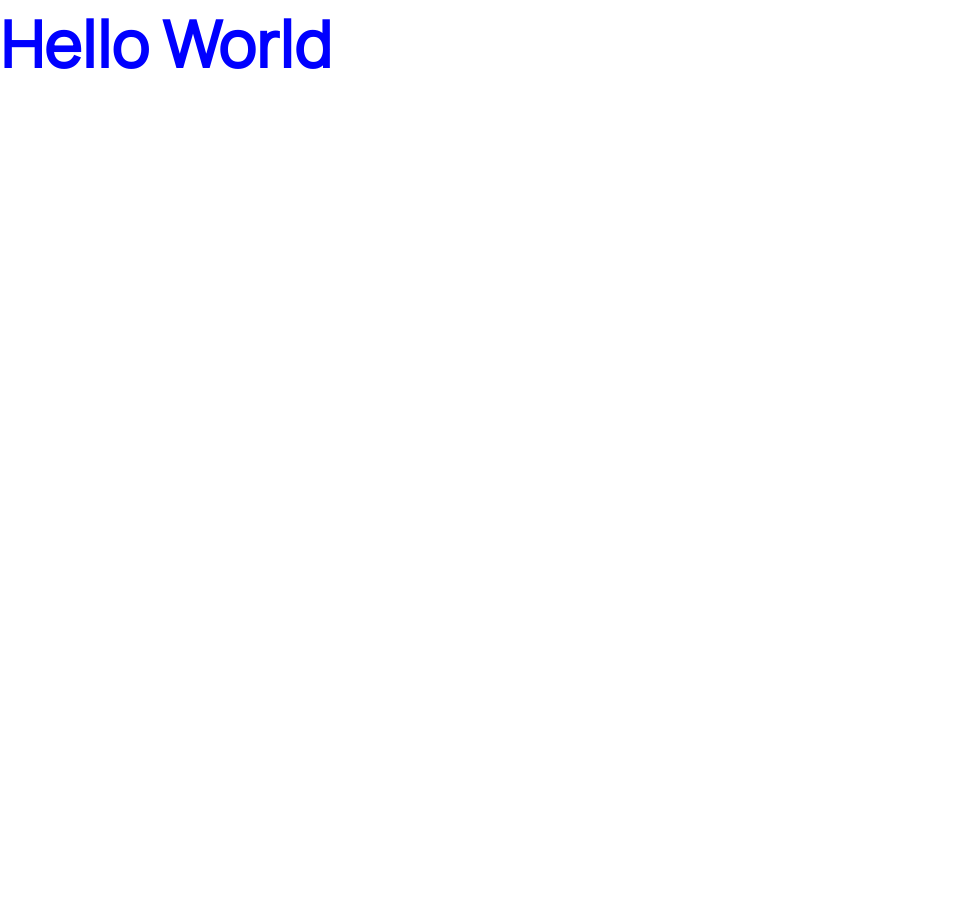
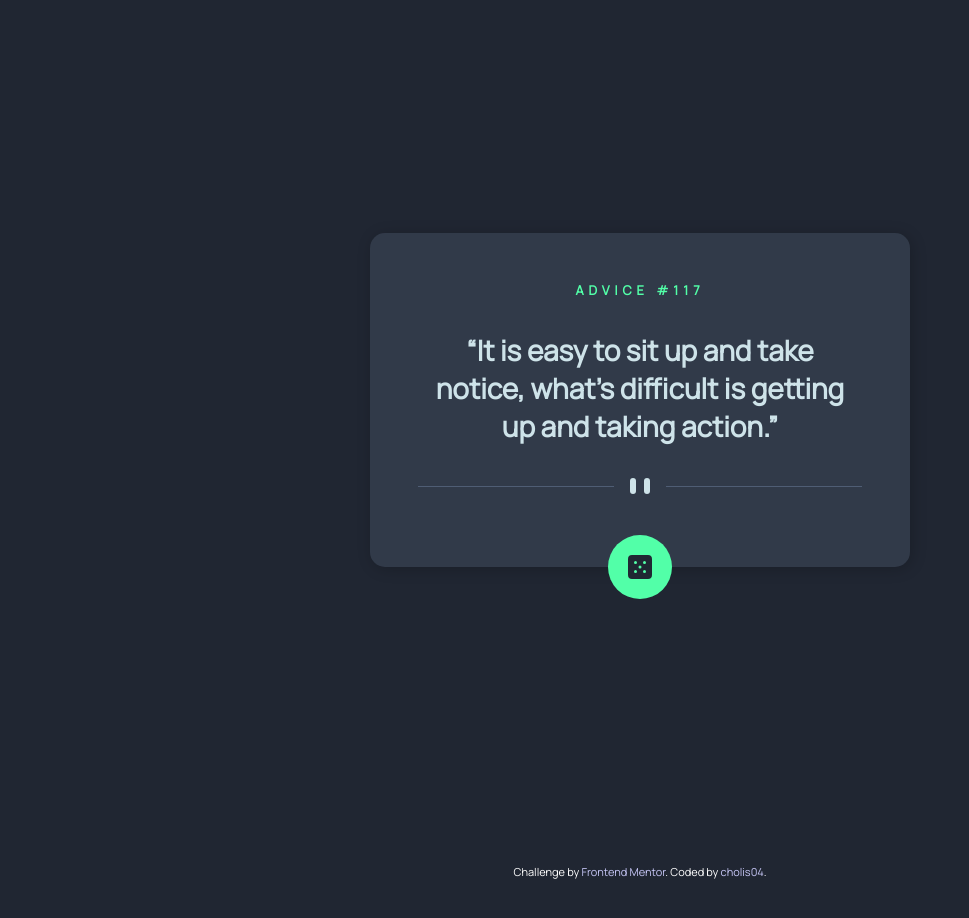
Before and after one commit to cholis04/advice-generator-app-main, a Next.js app: page / in a window 1280 px wide. Shown: the top 918 px of the page, without its empty margins (0-969 px from the left). Before the commit the page ends 800 px from the top, so only its background shows below. Built offline with nearby package versions, Linux system fonts and the light colour scheme.

Commit message:
Styled Homepage

```diff
--- /dev/null
+++ b/components/boxCard/index.tsx
@@ -0,0 +1,41 @@
+import Divider from '../divider';
+
+import DiceIcon from '../dice';
+import {
+  AdviceTextStyled,
+  BoxCardStyled,
+  ButtonDiceGenerate,
+  DividerWrapStyled,
+  IdTextStyled,
+} from './styled';
+import { useState } from 'react';
+
+function BoxCard() {
+  const [quote, setQuote] = useState({
+    id: 117,
+    text: `It is easy to sit up and take notice, what's difficult is getting up and taking action.`,
+  });
+
+  return (
+    <BoxCardStyled>
+      {/* Display Quotes */}
+      <IdTextStyled>advice #{quote.id}</IdTextStyled>
+      <AdviceTextStyled>&ldquo;{quote.text}&rdquo;</AdviceTextStyled>
+      {/* Display Quotes */}
+
+      {/* Divider */}
+      <DividerWrapStyled>
+        <Divider />
+      </DividerWrapStyled>
+      {/* Divider */}
+
+      {/* Generate Button */}
+      <ButtonDiceGenerate>
+        <DiceIcon />
+      </ButtonDiceGenerate>
+      {/* Generate Button */}
+    </BoxCardStyled>
+  );
+}
+
+export default BoxCard;
--- /dev/null
+++ b/components/boxCard/styled.ts
@@ -0,0 +1,73 @@
+import styled from 'styled-components';
+
+export const BoxCardStyled = styled.section`
+  position: relative;
+  margin: 0 auto;
+  padding: 3rem 2rem;
+  background-color: hsl(218, 20%, 24%);
+  width: 90%;
+  max-width: 540px;
+  border-radius: 15px;
+  box-shadow: 2px 2px 15px rgba(0, 0, 0, 0.2);
+`;
+
+export const IdTextStyled = styled.p`
+  margin: 0 auto;
+  text-align: center;
+  text-transform: uppercase;
+  color: hsl(150, 100%, 66%);
+  font-size: 0.8em;
+  font-weight: 800;
+  letter-spacing: 5px;
+`;
+
+export const AdviceTextStyled = styled.h1`
+  margin: 2rem auto;
+  padding: 0 1.6rem;
+  text-align: center;
+  color: hsl(193, 38%, 86%);
+  font-size: 28px;
+  line-height: 2.4rem;
+  font-weight: 800;
+
+  @media only screen and (max-width: 680px) {
+    padding: 0 0;
+    font-size: 24px;
+  }
+`;
+
+export const DividerWrapStyled = styled.div`
+  margin-top: 1rem;
+  margin-bottom: 1.6rem;
+  width: 100%;
+  display: flex;
+  justify-content: center;
+  align-items: center;
+`;
+
+export const ButtonDiceGenerate = styled.button`
+  position: absolute;
+  left: 50%;
+  bottom: -32px;
+  transform: translateX(-50%);
+  border: none;
+  outline: none;
+  width: 64px;
+  height: 64px;
+  border-radius: 50px;
+  cursor: pointer;
+  background-color: hsl(150, 100%, 66%);
+  transition: all 0.1s ease-in-out;
+  display: flex;
+  justify-content: center;
+  align-items: center;
+
+  &:hover {
+    box-shadow: 2px 2px 25px hsl(150, 100%, 66%),
+      -2px -2px 25px hsl(150, 100%, 66%);
+  }
+
+  &:active {
+    background-color: hsl(150, 50%, 50%);
+  }
+`;
--- /dev/null
+++ b/components/dice/index.tsx
@@ -0,0 +1,12 @@
+function DiceIcon() {
+  return (
+    <svg width="24" height="24" xmlns="http://www.w3.org/2000/svg">
+      <path
+        d="M20 0H4a4.005 4.005 0 0 0-4 4v16a4.005 4.005 0 0 0 4 4h16a4.005 4.005 0 0 0 4-4V4a4.005 4.005 0 0 0-4-4ZM7.5 18a1.5 1.5 0 1 1 0-3 1.5 1.5 0 0 1 0 3Zm0-9a1.5 1.5 0 1 1 0-3 1.5 1.5 0 0 1 0 3Zm4.5 4.5a1.5 1.5 0 1 1 0-3 1.5 1.5 0 0 1 0 3Zm4.5 4.5a1.5 1.5 0 1 1 0-3 1.5 1.5 0 0 1 0 3Zm0-9a1.5 1.5 0 1 1 0-3 1.5 1.5 0 0 1 0 3Z"
+        fill="#202733"
+      />
+    </svg>
+  );
+}
+
+export default DiceIcon;
--- /dev/null
+++ b/components/divider/index.tsx
@@ -0,0 +1,34 @@
+import React from 'react';
+import styled from 'styled-components';
+
+const DesktopDiv = styled.img`
+  display: block;
+
+  object-fit: cover;
+  object-position: center;
+
+  @media only screen and (max-width: 680px) {
+    display: none;
+  }
+`;
+const MobileDiv = styled.img`
+  display: none;
+
+  object-fit: cover;
+  object-position: center;
+
+  @media only screen and (max-width: 680px) {
+    display: block;
+  }
+`;
+
+function Divider() {
+  return (
+    <>
+      <DesktopDiv src="./pattern-divider-desktop.svg" alt="" />
+      <MobileDiv src="./pattern-divider-mobile.svg" alt="" />
+    </>
+  );
+}
+
+export default Divider;
--- /dev/null
+++ b/components/footer/index.tsx
@@ -0,0 +1,48 @@
+import React from 'react';
+import styled from 'styled-components';
+
+// Styles
+const FooterStyled = styled.footer`
+  padding: 4rem 0;
+  margin: 0 auto;
+  width: 100%;
+  max-width: 1440px;
+`;
+
+const AttributionDiv = styled.div`
+  font-size: 11px;
+  text-align: center;
+  color: white;
+`;
+
+const LinkAttribute = styled.a`
+  color: #c7c7f7;
+`;
+
+function Footer() {
+  return (
+    <FooterStyled>
+      <AttributionDiv>
+        Challenge by{' '}
+        <LinkAttribute
+          href="https://www.frontendmentor.io?ref=challenge"
+          target="_blank"
+          rel="noreferrer"
+        >
+          Frontend Mentor
+        </LinkAttribute>
+        . Coded by{' '}
+        <LinkAttribute
+          href="https://github.com/cholis04"
+          target="_blank"
+          rel="noreferrer"
+        >
+          cholis04
+        </LinkAttribute>
+        .
+      </AttributionDiv>
+    </FooterStyled>
+  );
+}
+
+export default Footer;
--- a/components/layout.tsx
+++ /dev/null
@@ -1,32 +0,0 @@
-import Head from 'next/head';
-
-interface LayoutProps {
-  children: React.ReactNode;
-}
-
-export default function Layout({ children }: LayoutProps) {
-  return (
-    <>
-      <Head>
-        <meta charSet="utf-8" />
-        <meta name="viewport" content="width=device-width, initial-scale=1.0" />
-        <meta name="description" content="Generated by create next app" />
-        <link rel="icon" href="./images/favicon-32x32.png" />
-      </Head>
-      {children}
-      {/* <footer>
-        <div className="attribution">
-          Challenge by{' '}
-          <a
-            href="https://www.frontendmentor.io?ref=challenge"
-            target="_blank"
-            rel="noreferrer"
-          >
-            Frontend Mentor
-          </a>
-          . Coded by <a href="#">Your Name Here</a>.
-        </div>
-      </footer> */}
-    </>
-  );
-}
--- /dev/null
+++ b/components/layout/layout.tsx
@@ -0,0 +1,34 @@
+import Head from 'next/head';
+import styled from 'styled-components';
+import Footer from '../footer';
+
+// Types
+interface LayoutProps {
+  children: React.ReactNode;
+}
+
+// Styles
+const MainStyled = styled.main`
+  margin: 0 auto;
+  width: 100%;
+  max-width: 1440px;
+  min-height: 100vh;
+  display: flex;
+  justify-content: center;
+  align-items: center;
+`;
+
+export default function Layout({ children }: LayoutProps) {
+  return (
+    <>
+      <Head>
+        <meta charSet="utf-8" />
+        <meta name="viewport" content="width=device-width, initial-scale=1.0" />
+        <meta name="description" content="Generated by create next app" />
+        <link rel="icon" href="./favicon-32x32.png" />
+      </Head>
+      <MainStyled>{children}</MainStyled>
+      <Footer />
+    </>
+  );
+}
--- a/package.json
+++ b/package.json
@@ -20,6 +20,7 @@
   "devDependencies": {
     "@types/node": "17.0.21",
     "@types/react": "17.0.39",
+    "babel-plugin-styled-components": "^2.0.5",
     "eslint": "8.9.0",
     "eslint-config-next": "12.1.0",
     "eslint-config-prettier": "^8.4.0",
--- a/pages/_app.tsx
+++ b/pages/_app.tsx
@@ -1,6 +1,6 @@
 import type { AppProps } from 'next/app';
 
-import Layout from '../components/layout';
+import Layout from '../components/layout/layout';
 
 // Font Source
 import '@fontsource/manrope';
--- a/pages/index.tsx
+++ b/pages/index.tsx
@@ -1,22 +1,19 @@
 import Head from 'next/head';
 
 import type { NextPage } from 'next';
-import styled from 'styled-components';
 
-const Title = styled.h1`
-  font-size: 4rem;
-  color: blue;
-`;
+import BoxCard from '../components/boxCard';
 
+// Functional Component
 const Home: NextPage = () => {
   return (
     <>
+      {/* Head */}
       <Head>
         <title>Frontend Mentor | Advice generator app</title>
       </Head>
-      <main>
-        <Title>Hello World</Title>
-      </main>
+      {/* Head */}
+      <BoxCard />
     </>
   );
 };
--- a/styles/globalStyle.ts
+++ b/styles/globalStyle.ts
@@ -11,9 +11,10 @@ export const GlobalStyle = createGlobalStyle`
   }
 
   body {
-  -webkit-font-smoothing: antialiased;
-  -moz-osx-font-smoothing: grayscale;
-  font-family: "Manrope";
+    -webkit-font-smoothing: antialiased;
+    -moz-osx-font-smoothing: grayscale;
+    font-family: "Manrope";
+    background-color:hsl(220, 22%, 16%);
   }
 
   img {
```
Also changed, not shown: .babelrc (added), 1 other file (tests, documents, lock files or other folders).
